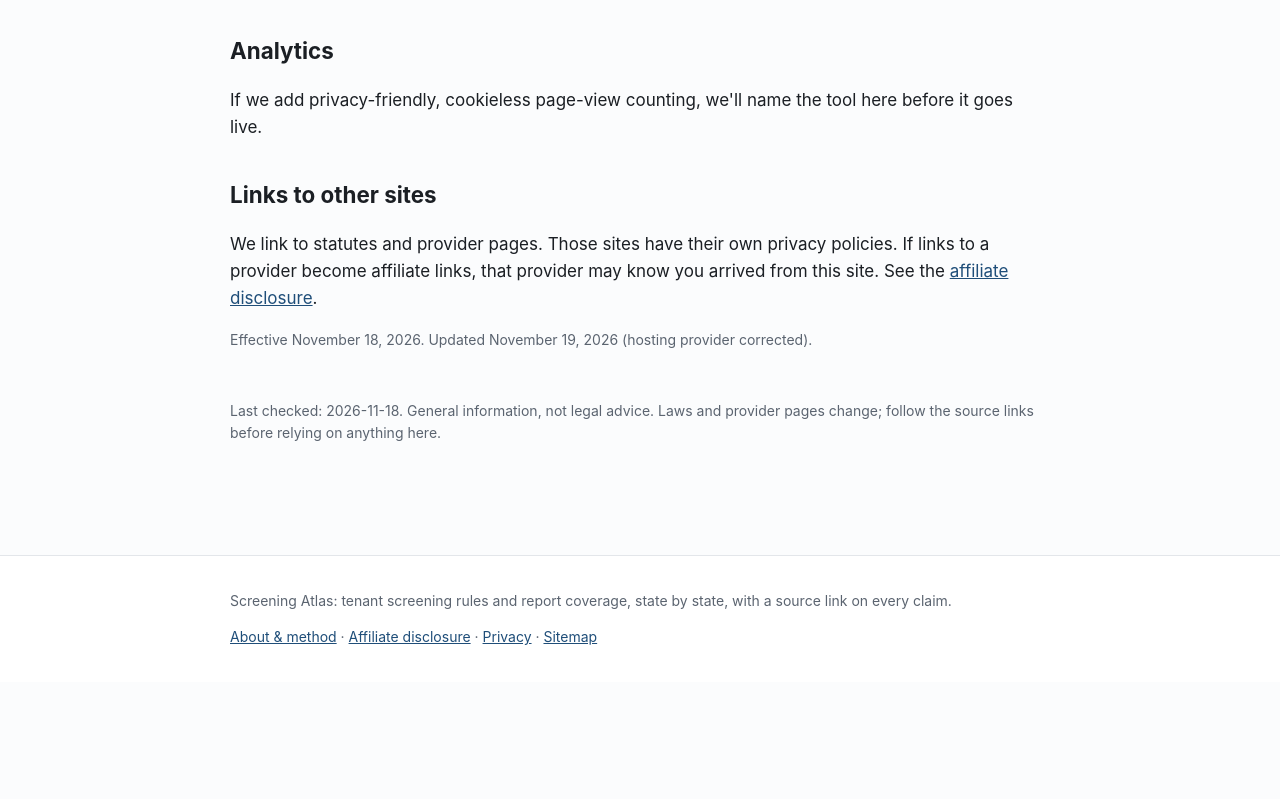
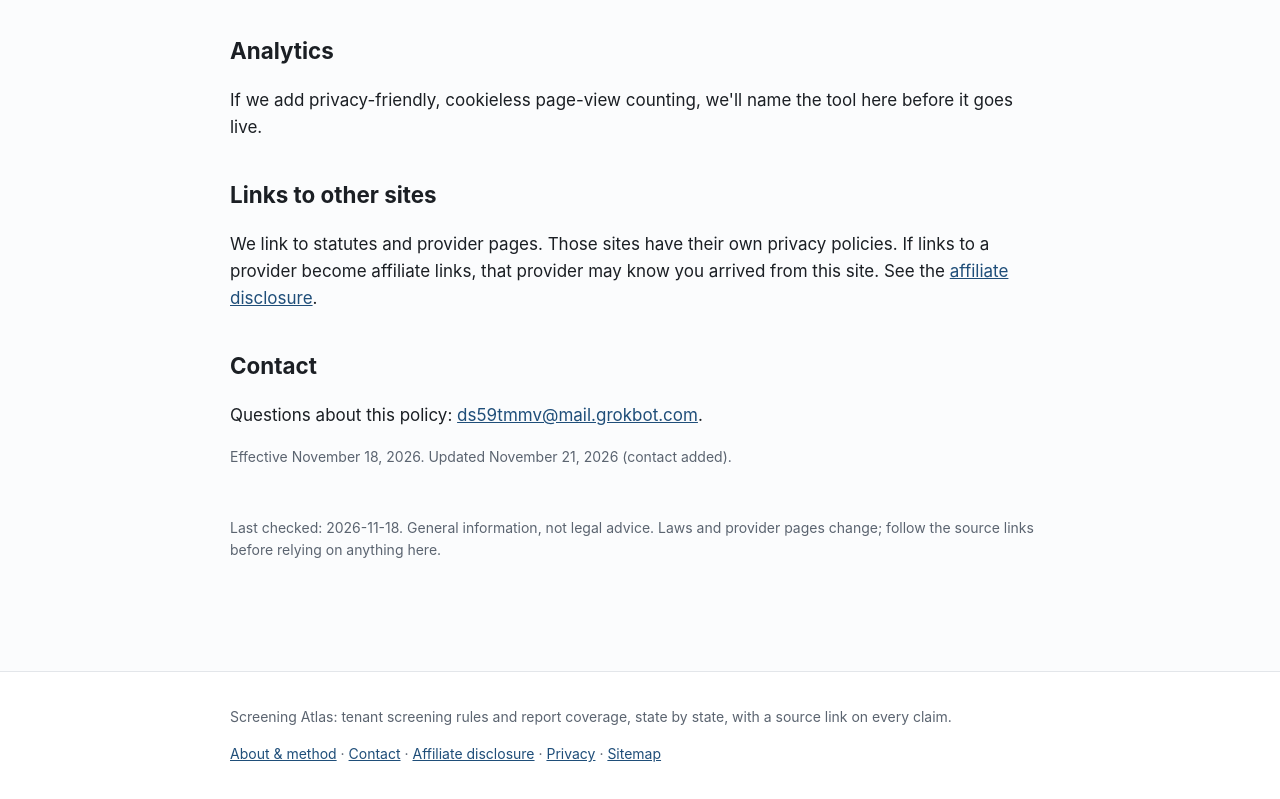
Before and after one commit to michellemccormack/screening-atlas, an Astro site: page /privacy in a window 1280 px wide. Shown: the part 383-1182 px from the top of the page. Before the commit the page ends 1065 px from the top, so only its background shows below. Built offline with nearby package versions, Linux system fonts and the light colour scheme; Astro itself is replaced by a stand-in of ours.

Commit message:
Add Contact page and footer link; mention Atlas Guides on About

```diff
--- a/src/layouts/Base.astro
+++ b/src/layouts/Base.astro
@@ -71,7 +71,7 @@ const fullTitle = title === siteName ? title : `${title} | ${siteName}`;
   </div></main>
   <footer class="site"><div class="wrap" style="padding:20px">
     <p>Screening Atlas: tenant screening rules and report coverage, state by state, with a source link on every claim.</p>
-    <p><a href="/about/">About & method</a> · <a href="/affiliate-disclosure/">Affiliate disclosure</a> · <a href="/privacy/">Privacy</a> · <a href="/sitemap.xml">Sitemap</a></p>
+    <p><a href="/about/">About &amp; method</a> · <a href="/contact/">Contact</a> · <a href="/affiliate-disclosure/">Affiliate disclosure</a> · <a href="/privacy/">Privacy</a> · <a href="/sitemap.xml">Sitemap</a></p>
   </div></footer>
 </body>
 </html>
--- a/src/pages/about.astro
+++ b/src/pages/about.astro
@@ -6,6 +6,7 @@ const description = 'What Screening Atlas covers, how each fact is sourced, how
 <Base title={title} description={description}>
   <h1>About Screening Atlas</h1>
   <p class="lede">A reference for small landlords and the people applying to rent from them: the rules on screening, and what screening reports actually contain, state by state.</p>
+  <p>Screening Atlas is an independent comparison guide published by Atlas Guides. For questions, see <a href="/contact/">Contact</a>.</p>
   <h2>The idea</h2>
   <p>Comparison sites mostly rank screening tools by price and features. The questions landlords keep asking are about <em>coverage</em> and <em>law</em>: Will this report show criminal records for my county? Can I charge this applicant $50? Must I accept the report they already paid for? The answers change at state lines, so the site is organized by state and by provider.</p>
   <h2>How we source things</h2>
--- a/src/pages/privacy.astro
+++ b/src/pages/privacy.astro
@@ -12,5 +12,7 @@ const description = 'Screening Atlas privacy policy: no accounts, no forms, no a
   <p>If we add privacy-friendly, cookieless page-view counting, we'll name the tool here before it goes live.</p>
   <h2>Links to other sites</h2>
   <p>We link to statutes and provider pages. Those sites have their own privacy policies. If links to a provider become affiliate links, that provider may know you arrived from this site. See the <a href="/affiliate-disclosure/">affiliate disclosure</a>.</p>
-  <p class="meta">Effective November 18, 2026. Updated November 19, 2026 (hosting provider corrected).</p>
+  <h2>Contact</h2>
+  <p>Questions about this policy: <a href="mailto:ds59tmmv@mail.grokbot.com">ds59tmmv@mail.grokbot.com</a>.</p>
+  <p class="meta">Effective November 18, 2026. Updated November 21, 2026 (contact added).</p>
 </Base>
```
Also changed, not shown: src/pages/contact.astro (added, +11 -0 lines).
